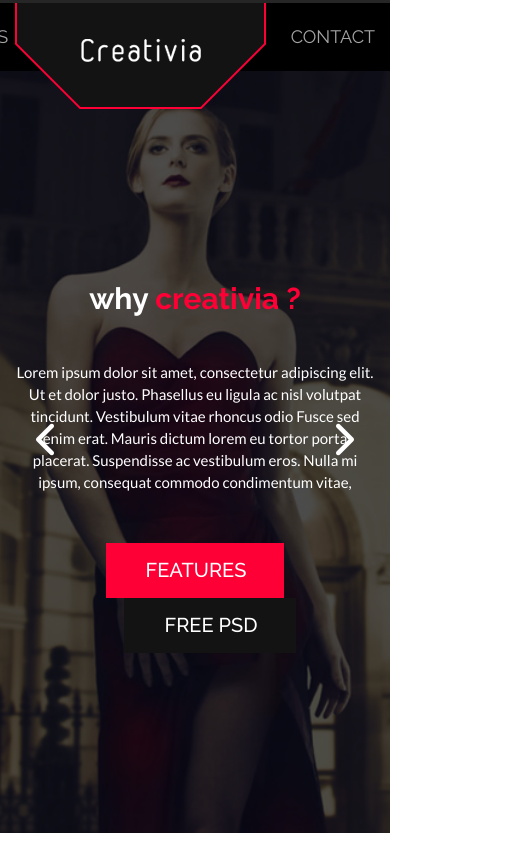
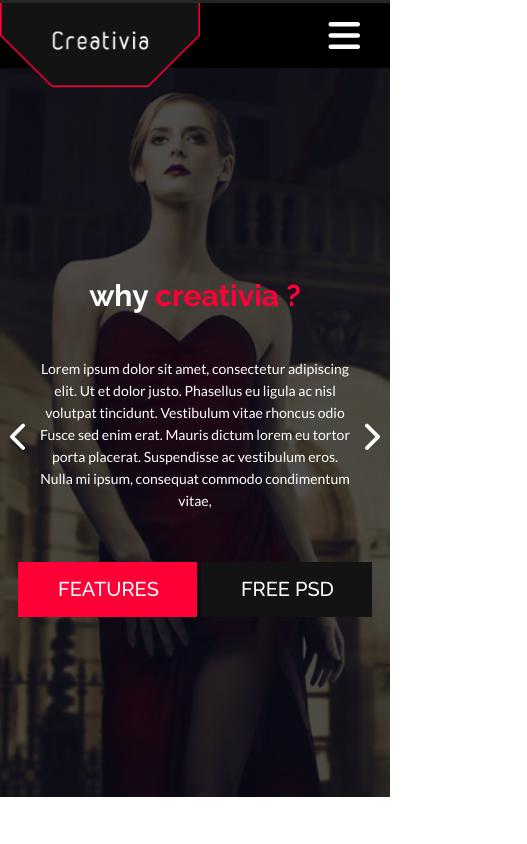
Before and after one commit to levenokk/MyRepo, a website: page app/index.html in a window 390 px wide. Shown: the top 844 px of the page, 527 px wide, since content can reach past the window. Drawn offline with nearby package versions, Linux system fonts and the light colour scheme.

Commit message:
'Адаптация(шапка)'

```diff
--- a/app/index.html
+++ b/app/index.html
@@ -32,6 +32,9 @@
                 <li class="list-item"><a href="#" class="list-link">contact</a></li>
               </ul>
             </nav>
+            <div class="nav__btn">
+              <i class="fas fa-bars"></i>
+            </div>
           </div>
         </div>
       </div>
@@ -89,11 +92,11 @@
       </div>
     </div>
   </section>
+    <!--
   <section class="about">
     <div class="container">
       <div class="row">
         <div class="col-12">
-          <!-- убрать если что  -->
           <div class="about__title">
             <div class="title">
               about
@@ -106,7 +109,6 @@
               dignissim luctus eu in urna. Dapibus egestas turpis.
             </p>
           </div>
-          <!-- убрать если что  -->
         </div>
         <div class="col-lg-6">
           <div class="description">
@@ -990,7 +992,7 @@
       </div>
     </div>
   </section>
-  <footer class="footer">
+   <footer class="footer">
     <div class="container">
       <div class="row">
         <div class="col-12">
@@ -1000,7 +1002,7 @@
         </div>
       </div>
     </div>
-  </footer>s
+  </footer> -->
   <div class="up-arrow">
     <i class="fas fa-angle-double-up"></i>
   </div>
--- a/app/js/main.js
+++ b/app/js/main.js
@@ -44,4 +44,8 @@ $(function () {
             $('.up-arrow').removeClass('active');
         }
     })
+
+    $('.nav__btn').on('click', function() {
+        $('.header__nav').slideToggle();
+    })
 });
--- a/app/scss/_media.scss
+++ b/app/scss/_media.scss
@@ -0,0 +1,93 @@
+@media (min-width: 1047px) {
+  .header__nav {
+    display: flex !important;
+  }
+}
+
+@media (max-width: 1095px) {
+    .slider__text{
+        max-width: 700px;
+    }
+}
+
+@media (max-width: 1046px) {
+  .header {
+    height: 68px;
+    .col-12 {
+      padding: 0;
+    }
+  }
+  .logo {
+    // display: none;
+  }
+  .header__navigation {
+    height: 65px;
+  }
+  .header__nav {
+    display: none;
+    position: absolute;
+    background-color: black;
+    z-index: 1000;
+    top: 65px;
+    left: 0;
+    right: 0;
+  }
+  .header__list {
+    flex-direction: column;
+    align-items: center;
+  }
+  .list-item {
+    margin-left: 0;
+  }
+  .nav__btn {
+    display: inline-block;
+  }
+}
+
+@media (max-width: 812px) {
+    .slider__text{
+        max-width: 500px;
+    }
+}
+
+@media (max-width:612px) {
+    .slider-next {
+        right: 10px;
+        i{
+        font-size: 30px;
+    }}
+    .slider-prev{
+        left: 10px;
+        i{
+        font-size: 30px;
+    }}
+}
+
+@media (max-width: 569px) {
+  .logo {
+    max-width: 200px;
+  }
+  .slider__text{
+    font-size: 14px;
+    max-width: 400px;
+}
+}
+
+@media (max-width: 480px) {
+    .slider__text{
+        max-width: 320px;
+    }
+    .slider__btns{
+        flex-direction: column;
+        a:nth-child(2){
+            margin-left: 0;
+        }
+    }
+}
+
+
+@media (max-width: 368px) {
+  .logo {
+    max-width: 170px;
+  }
+}
--- a/app/scss/style.scss
+++ b/app/scss/style.scss
@@ -43,6 +43,7 @@ ol {
 .header {
   background-color: black;
   border-top: 3px solid $darkGray;
+  position: relative;
   @include releway();
 }
 
@@ -54,6 +55,7 @@ ol {
 }
 .logo {
   position: absolute;
+  z-index: 10000;
   left: 0;
   top: 0;
   img {
@@ -110,6 +112,14 @@ ol {
     color: $red;
     text-decoration: none;
   }
+}
+
+.nav__btn {
+  color: #fff;
+  display: none;
+  font-size: 36px;
+  margin-right: 30px;
+  cursor: pointer;
 }
 
 .main-slider {
@@ -1504,7 +1514,7 @@ ol {
   75%,
   87%,
   95%,
-  99%{
+  99% {
     transform: translateY(0px);
     animation-timing-function: ease-out;
   }
```
Also changed, not shown: app/css/style.min.css.
